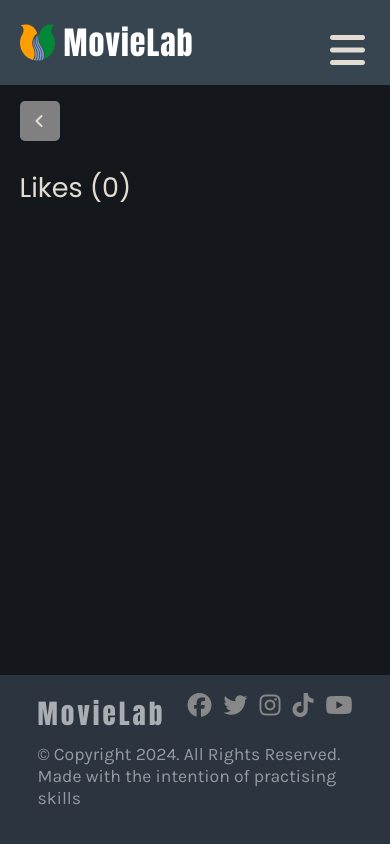
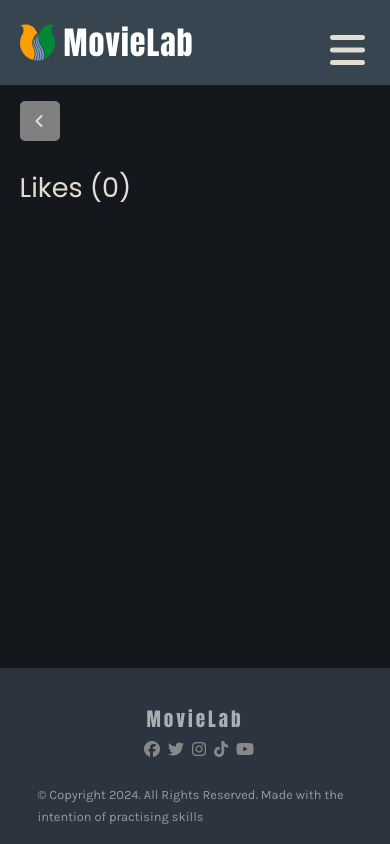
Before and after one commit to Ldiiar/my-mlApp, a React (Vite) app: page /profile/likes in a window 390 px wide. Built offline with nearby package versions, Linux system fonts and the light colour scheme; a web font is replaced by a local one.

Commit message:
Updated footer

```diff
--- a/src/index.css
+++ b/src/index.css
@@ -449,8 +449,10 @@ nav a:hover{
 		display: flex;
 		justify-content: space-between;
 		margin-bottom: .5em;
+		margin-top: 1em;
 	}
 	.social-links i{
+		margin-top: .5em;
 		margin-left: .5em;
 		font-size: 1.5rem;
 		opacity: .5;
@@ -477,9 +479,6 @@ nav a:hover{
 		letter-spacing: 3px;
 		transition: .1s;
 	}
-	/*.footer-logo:hover{
-		opacity: 1;
-	}*/
 
 	@media screen and (max-width: 380px) {
 		.sector-one{
@@ -492,6 +491,22 @@ nav a:hover{
 		}
 		.rights{
 			margin-bottom: 3em;
+		}
+	}
+	@media screen and (max-width: 540px) {
+		.sector-one{
+			flex-direction: column;
+			align-items: center;
+			margin-bottom: 1.25em;
+		}
+		.footer-logo{
+			font-size: 1.2rem;
+		}
+		.social-links i{
+			font-size: 1rem;
+		}
+		.rights{
+			font-size: .8rem;
 		}
 	}
 
```
